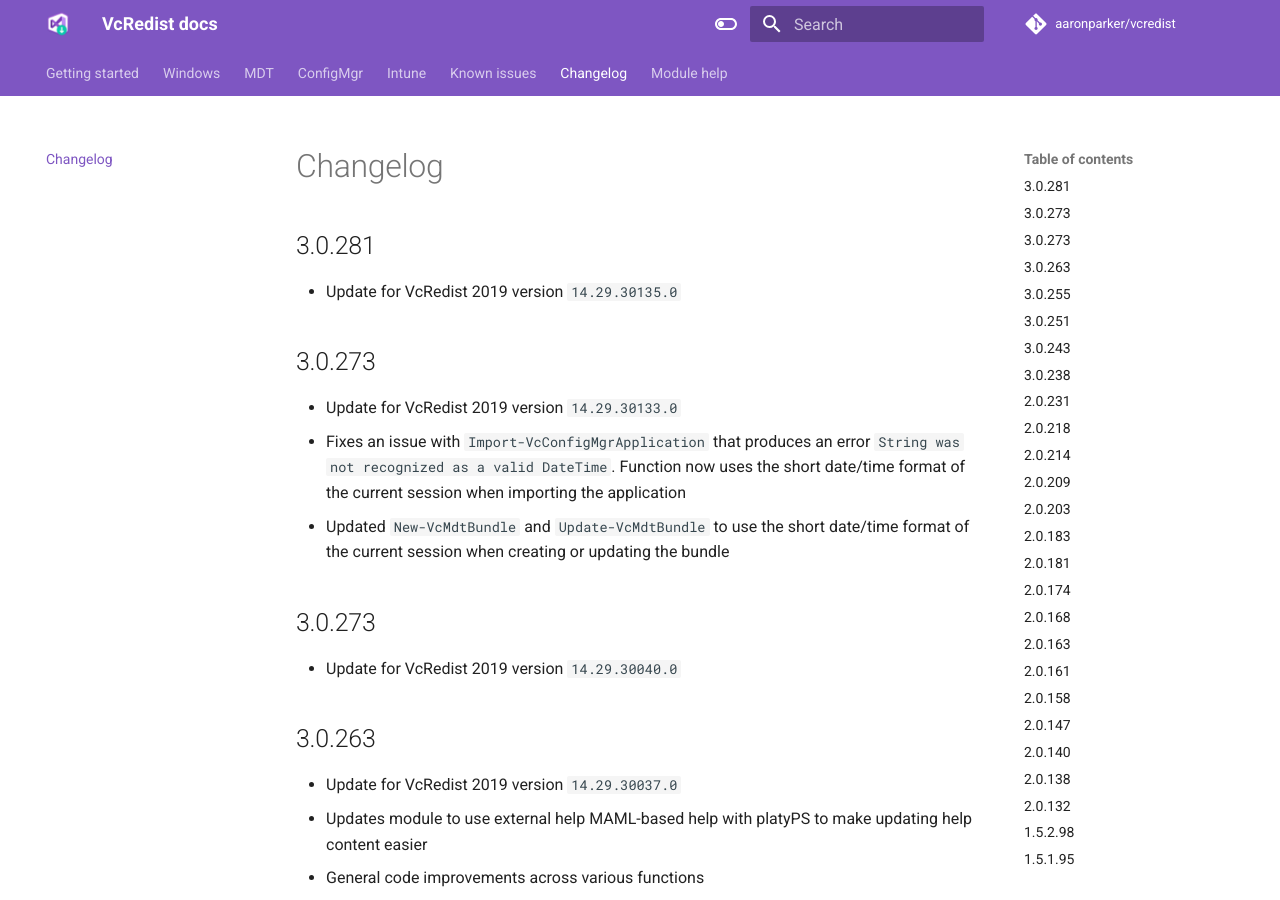
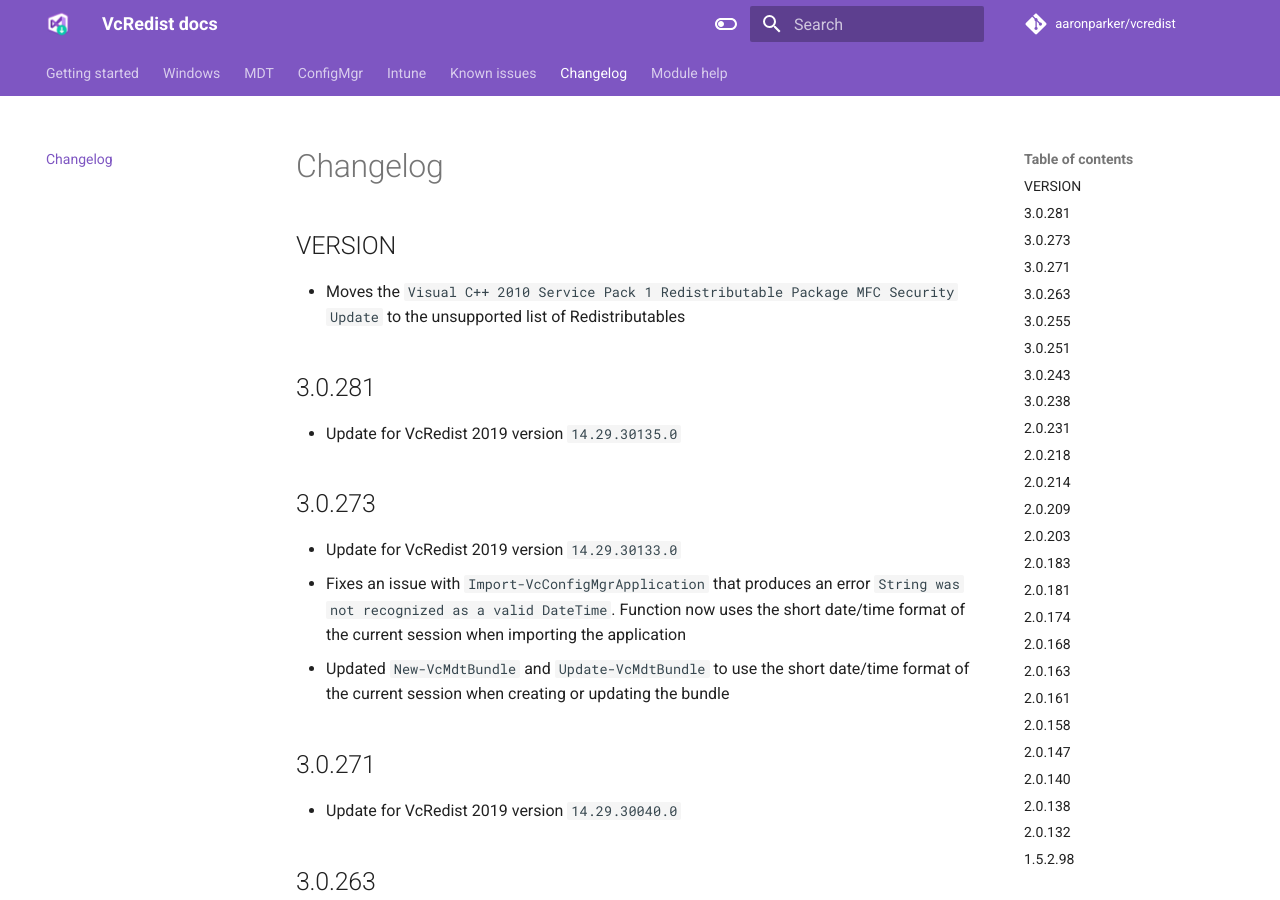
Before and after one commit to aaronparker/vcredist, an MkDocs documentation site: the page built from docs/changelog.md, in a window 1280 px wide and 900 px high. Built offline with MkDocs 1.6.1 and Material for MkDocs 9.7.7, drawn with Linux system fonts in a browser that asks for light colours; comment, search, counter and statistics services are not loaded.

Commit message:
Update VisualCRedistributables.json
Move Visual C++ 2010 Service Pack 1 Redistributable Package MFC Security Update to the unsupported list of redistributables

```diff
--- a/docs/changelog.md
+++ b/docs/changelog.md
@@ -1,4 +1,8 @@
 # Changelog
+
+## VERSION
+
+* Moves the `Visual C++ 2010 Service Pack 1 Redistributable Package MFC Security Update` to the unsupported list of Redistributables
 
 ## 3.0.281
 
@@ -10,7 +14,7 @@
 * Fixes an issue with `Import-VcConfigMgrApplication` that produces an error `String was not recognized as a valid DateTime`. Function now uses the short date/time format of the current session when importing the application
 * Updated `New-VcMdtBundle` and `Update-VcMdtBundle` to use the short date/time format of the current session when creating or updating the bundle
 
-## 3.0.273
+## 3.0.271
 
 * Update for VcRedist 2019 version `14.29.30040.0`
 
```
Also changed, not shown: 1 other file.
